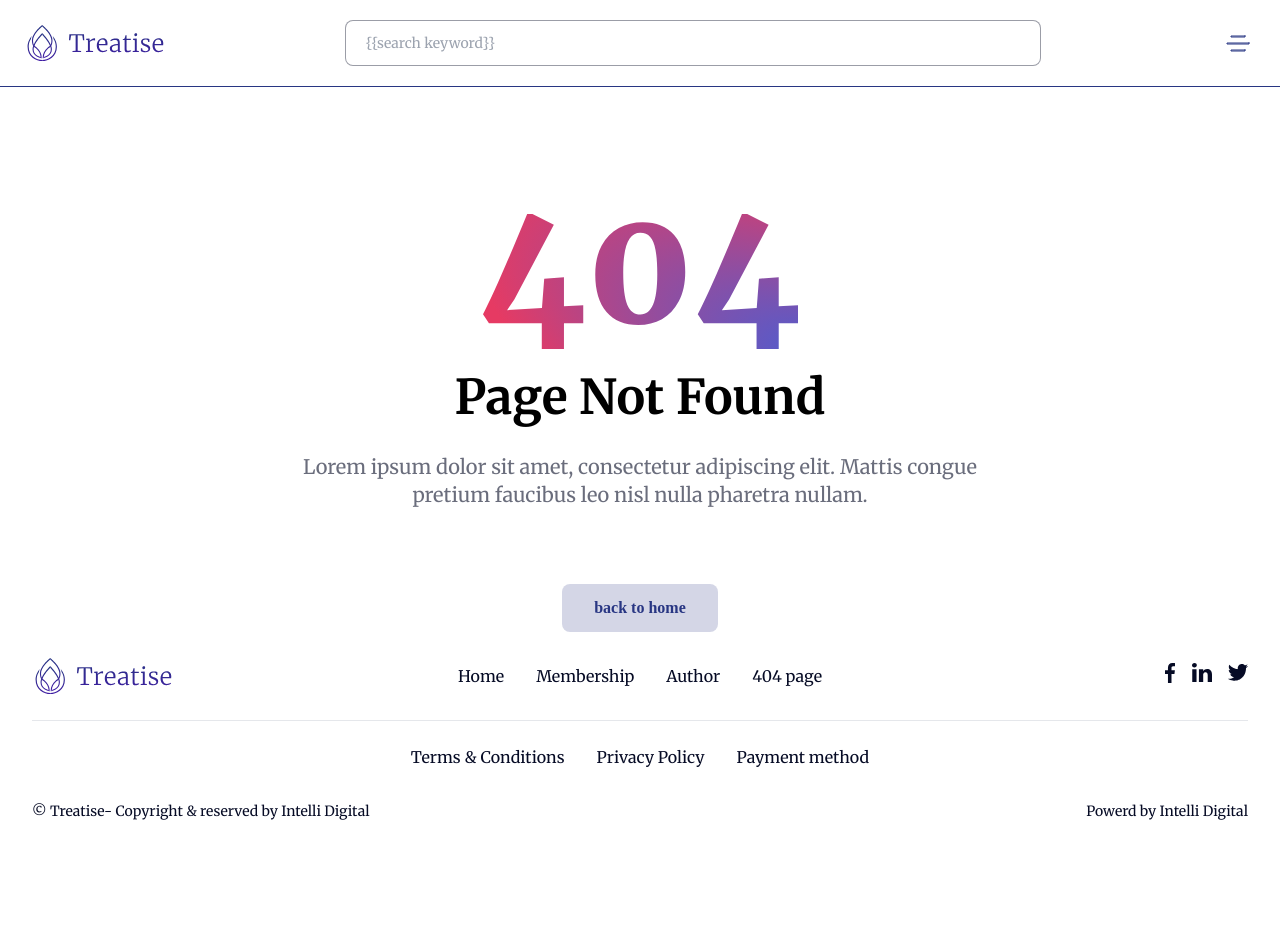
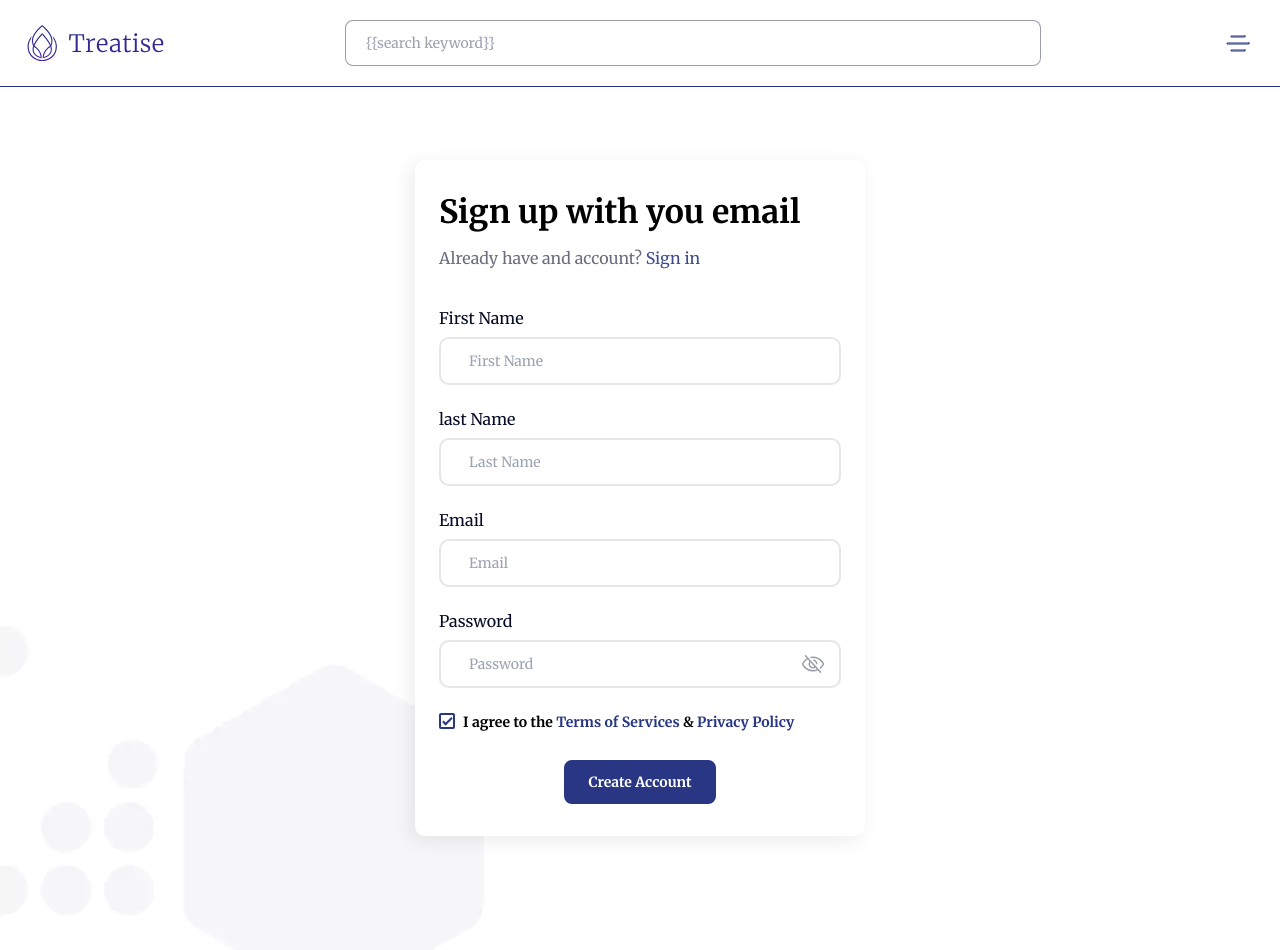
Before and after one commit to intellidigitalcore/treatise-nextjs, a Next.js app: page /signup in a window 1280 px wide. Before the commit this address had no page. Shown: the top 950 px of the page. Before the commit the page ends 845 px from the top, so only its background shows below. Built offline with nearby package versions, Linux system fonts and the light colour scheme.

Commit message:
complete till sign up

```diff
--- a/components/layout/Layout.js
+++ b/components/layout/Layout.js
@@ -1,8 +1,16 @@
 // import { Children } from "react"
+import { useRouter } from "next/router";
+import { useEffect, useState } from "react";
 import Footer from "../shared-components/Footer"
 import Header from "../shared-components/Header"
 
 const Layout = ({children }) =>{
+  const location =  useRouter();
+  const [pathName, setPathName] = useState("/");
+
+  useEffect(()=>{
+    setPathName(location.pathname)
+  },[location.pathname])
 
   return (
     <>
@@ -10,7 +18,10 @@ const Layout = ({children }) =>{
         <main>
             {children}
         </main>
-        <Footer></Footer>
+        {
+            (pathName !== "/signin" && pathName !=="/signup" && pathName !=="/subscribe-membership") &&
+              <Footer></Footer>
+        }
     </>
   )
 }
--- /dev/null
+++ b/pages/signin.js
@@ -0,0 +1,48 @@
+import Link from "next/link"
+
+function signin() {
+  return (
+    <div className=''>
+    <div className="h-screen sign-in-up">
+     <div className="flex justify-center py-[80px] sm:py-[160px] h-full w-full ">
+        <div className="w-[450px] mx-4 sm:mx-0 py-6 sm:py-8 px-4 sm:px-6 bg-white rounded-[10px] form-container h-fit">
+            <h2 className="text-lg leading-[23px] sm:text-[32px] font-bold sm:leading-[40px]">Sign in with you email</h2>
+            <p className="mt-4 text-text-60 text-sm sm:text-base leading-[17px] sm:leading-[20px]">Already have and account? <span className="text-primary/90"><Link href="/sign-up">Sign up</Link></span></p>
+
+            <form className="mt-10" action="">
+                <div className="flex flex-col gap-y-2">
+                    <label className="text-sm sm:text-base text-text leading-[17px] sm:leading-[21px]" htmlFor="email">Email</label>
+                    <input id="email" className="text-sm outline-none border-2 border-text-10 px-5 sm:px-7 py-2 sm:py-3 rounded-[10px] placeholder:text-sm placeholder:leading-[17px]" type="text" placeholder="Email"/>
+                </div>
+                <div className="flex flex-col gap-y-2 mt-6">
+                    <label className="text-sm sm:text-base text-text leading:[18px] sm:leading-[21px]" htmlFor="passwprd">Password</label>
+                    <div className="w-full relative">
+                        <input id="passwprd" className="text-sm w-full outline-none border-2 border-text-10 px-5 sm:px-7 py-2 sm:py-3 rounded-[10px] placeholder:text-sm placeholder:leading-[17px]" type="text" placeholder="Password"/>
+
+                        <span className="absolute right-4 top-1/2 -translate-y-1/2">
+                            <svg width="24" height="25" viewBox="0 0 24 25" fill="none" xmlns="http://www.w3.org/2000/svg">
+                                <g opacity="0.4">
+                                <path d="M4.5 4.25L19.5 20.75" stroke="#060B25" strokeWidth="1.5" strokeLinecap="round" strokeLinejoin="round"/>
+                                <path d="M14.5215 15.2751C13.8333 15.9055 12.9329 16.2536 11.9996 16.2501C11.2427 16.25 10.5036 16.0209 9.87935 15.5929C9.25512 15.1649 8.77502 14.558 8.50216 13.852C8.2293 13.146 8.17646 12.374 8.35058 11.6374C8.5247 10.9008 8.91764 10.2342 9.47773 9.7251" stroke="#060B25" strokeWidth="1.5" strokeLinecap="round" strokeLinejoin="round"/>
+                                <path d="M6.9375 6.93115C3.1125 8.8624 1.5 12.4999 1.5 12.4999C1.5 12.4999 4.5 19.2499 12 19.2499C13.7574 19.2642 15.4929 18.8593 17.0625 18.0687" stroke="#060B25" strokeWidth="1.5" strokeLinecap="round" strokeLinejoin="round"/>
+                                <path d="M19.5555 16.3531C21.5992 14.525 22.4992 12.5 22.4992 12.5C22.4992 12.5 19.4992 5.75002 11.9992 5.75002C11.349 5.74874 10.6999 5.80205 10.0586 5.9094" stroke="#060B25" strokeWidth="1.5" strokeLinecap="round" strokeLinejoin="round"/>
+                                <path d="M12.7031 8.81543C13.5006 8.96653 14.2273 9.37293 14.7735 9.97329C15.3198 10.5736 15.6559 11.3354 15.7313 12.1436" stroke="#060B25" strokeWidth="1.5" strokeLinecap="round" strokeLinejoin="round"/>
+                                </g>
+                            </svg>
+                        </span>
+                    </div>
+                </div>
+
+                <div className="mt-7 flex justify-center">
+                    <Link  href='' className="px-6 py-3 text-sm bg-primary text-white rounded-[8px] font-bold">Sign In</Link>
+                </div>
+
+            </form>
+        </div>
+    </div>
+</div>
+</div>
+  )
+}
+
+export default signin
--- /dev/null
+++ b/pages/signup.js
@@ -0,0 +1,62 @@
+import Link from 'next/link'
+import React from 'react'
+
+function signup() {
+  return (
+    <div className="h-full sign-in-up">
+        <div className="flex justify-center py-[80px] sm:py-[160px] h-full">
+            <div className="w-[450px] mx-4 sm:mx-0 py-6 sm:py-8 px-4 sm:px-6 bg-white rounded-[10px] form-container h-fit">
+                <h2 className="text-lg leading-[23px] sm:text-[32px] font-bold lg:leading-[40px]">Sign up with you email</h2>
+                <p className="mt-4 text-text-60 text-sm sm:text-base leading-[17px] sm:leading-[20px]">Already have and account? <span className="text-primary/90"><Link href='/login'>Sign in</Link></span></p>
+
+                <form className="mt-10" action="">
+                    <div className="flex flex-col gap-y-2">
+                        <label className="text-sm sm:text-base text-text leading-[17px] sm:leading-[21px]" htmlFor="">First Name</label>
+                        <input className="text-sm outline-none border-2 border-text-10 px-5 sm:px-7 py-2 sm:py-3 rounded-[10px] placeholder:text-sm placeholder:leading-[17px]" type="text" placeholder="First Name"/>
+                    </div>
+                    <div className="flex flex-col gap-y-2 mt-6">
+                        <label className="text-sm sm:text-base text-text leading-[17px] sm:leading-[21px]" htmlFor="">last Name</label>
+                        <input className="text-sm outline-none border-2 border-text-10 px-5 sm:px-7 py-2 sm:py-3 rounded-[10px] placeholder:text-sm placeholder:leading-[17px]" type="text" placeholder="Last Name"/>
+                    </div>
+                    <div className="flex flex-col gap-y-2 mt-6">
+                        <label className="text-sm sm:text-base text-text leading-[17px] sm:leading-[21px]" htmlFor="">Email</label>
+                        <input className="text-sm outline-none border-2 border-text-10 px-5 sm:px-7 py-2 sm:py-3 rounded-[10px] placeholder:text-sm placeholder:leading-[17px]" type="text" placeholder="Email"/>
+                    </div>
+                    <div className="flex flex-col gap-y-2 mt-6">
+                        <label className="text-sm sm:text-base text-text leading-[17px] sm:leading-[21px]" htmlFor="">Password</label>
+                        <div className="w-full relative">
+                            <input className="text-sm w-full outline-none border-2 border-text-10 px-5 sm:px-7 py-2 sm:py-3 rounded-[10px] placeholder:text-sm placeholder:leading-[17px]" type="text" placeholder="Password"/>
+
+                            <span className="absolute right-4 top-1/2 -translate-y-1/2">
+                                <svg width="24" height="25" viewBox="0 0 24 25" fill="none" xmlns="http://www.w3.org/2000/svg">
+                                    <g opacity="0.4">
+                                    <path d="M4.5 4.25L19.5 20.75" stroke="#060B25" strokeWidth="1.5" strokeLinecap="round" strokeLinejoin="round"/>
+                                    <path d="M14.5215 15.2751C13.8333 15.9055 12.9329 16.2536 11.9996 16.2501C11.2427 16.25 10.5036 16.0209 9.87935 15.5929C9.25512 15.1649 8.77502 14.558 8.50216 13.852C8.2293 13.146 8.17646 12.374 8.35058 11.6374C8.5247 10.9008 8.91764 10.2342 9.47773 9.7251" stroke="#060B25" strokeWidth="1.5" strokeLinecap="round" strokeLinejoin="round"/>
+                                    <path d="M6.9375 6.93115C3.1125 8.8624 1.5 12.4999 1.5 12.4999C1.5 12.4999 4.5 19.2499 12 19.2499C13.7574 19.2642 15.4929 18.8593 17.0625 18.0687" stroke="#060B25" strokeWidth="1.5" strokeLinecap="round" strokeLinejoin="round"/>
+                                    <path d="M19.5555 16.3531C21.5992 14.525 22.4992 12.5 22.4992 12.5C22.4992 12.5 19.4992 5.75002 11.9992 5.75002C11.349 5.74874 10.6999 5.80205 10.0586 5.9094" stroke="#060B25" strokeWidth="1.5" strokeLinecap="round" strokeLinejoin="round"/>
+                                    <path d="M12.7031 8.81543C13.5006 8.96653 14.2273 9.37293 14.7735 9.97329C15.3198 10.5736 15.6559 11.3354 15.7313 12.1436" stroke="#060B25" strokeWidth="1.5" strokeLinecap="round" strokeLinejoin="round"/>
+                                    </g>
+                                </svg>
+                            </span>
+                        </div>
+                    </div>
+
+                    <div className="flex items-start mt-6">
+                        <label className="custom-input text-sm">
+                            <span className="text-sm font-semibold">I agree to the <span className="text-primary">Terms of Services</span> & <span className="text-primary">Privacy Policy</span></span>
+                            <input type="checkbox" checked="checked"/>
+                            <span className="checkmark"></span>
+                        </label>
+                    </div>
+                    <div className="mt-7 flex justify-center">
+                        <button className="px-6 py-3 text-sm bg-primary text-white rounded-[8px] font-bold">Create Account</button>
+                    </div>
+
+                </form>
+            </div>
+        </div>
+    </div>
+  )
+}
+
+export default signup
--- a/styles/globals.css
+++ b/styles/globals.css
@@ -293,6 +293,10 @@ header h1 {
 for sign up and login system
 ============================== */
 
+.sign-in-up{
+    background-image: url(../public/assests/bg.webp)
+}
+
 /* custom checkbox */
 .custom-input {
 @apply block relative pl-6 mb-0 cursor-pointer;
```
